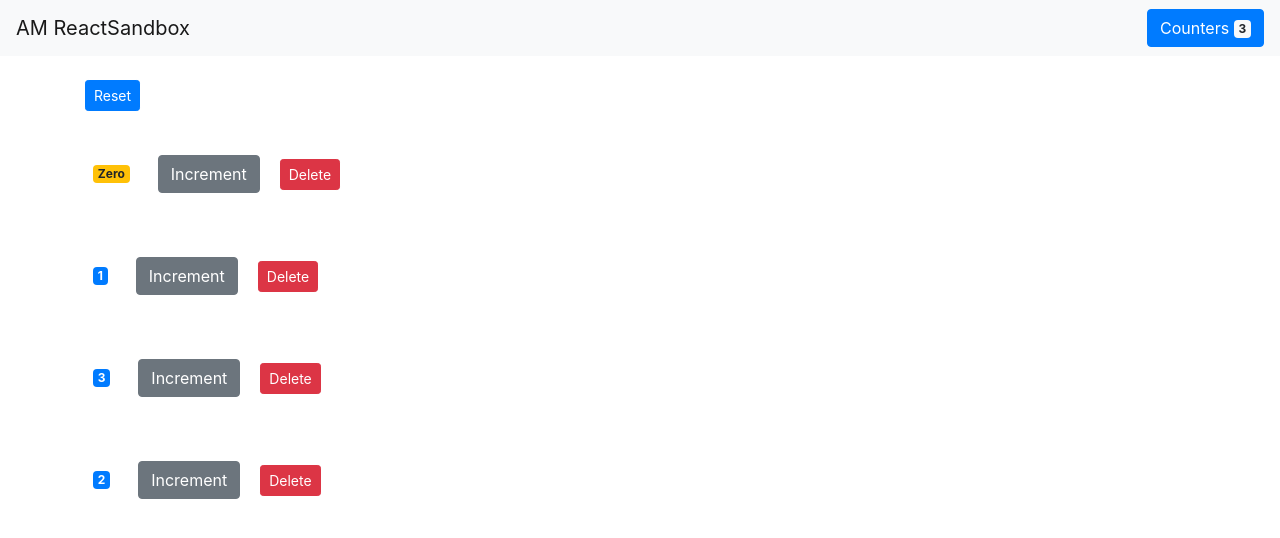
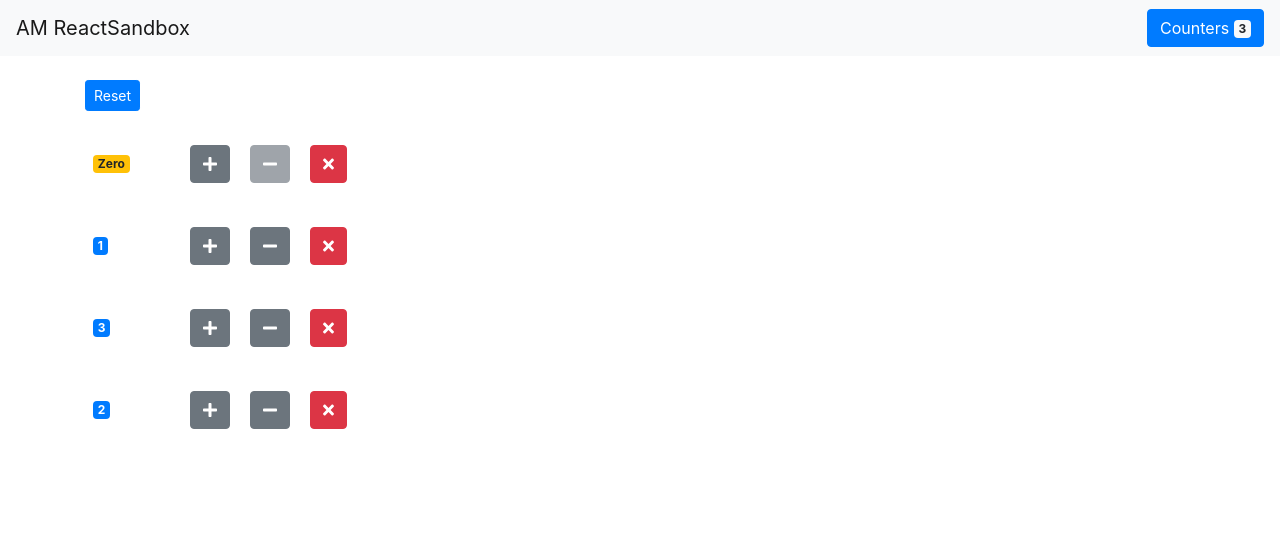
Before and after one commit to AlbertSigsbert/React-App, a React (Create React App) app: page / in a window 1280 px wide. Shown: the top 538 px of the page. Built offline with nearby package versions, Linux system fonts and the light colour scheme.

Commit message:
Added decrement and fontawesome

```diff
--- a/package.json
+++ b/package.json
@@ -3,6 +3,9 @@
   "version": "0.1.0",
   "private": true,
   "dependencies": {
+    "@fortawesome/fontawesome-svg-core": "^1.2.36",
+    "@fortawesome/free-solid-svg-icons": "^5.15.4",
+    "@fortawesome/react-fontawesome": "^0.1.16",
     "@testing-library/jest-dom": "^5.14.1",
     "@testing-library/react": "^11.2.7",
     "@testing-library/user-event": "^12.8.3",
--- a/src/App.js
+++ b/src/App.js
@@ -1,6 +1,10 @@
 import React from "react";
 import Navbar from "./components/navbar";
 import Counters from "./components/counters";
+import { library } from '@fortawesome/fontawesome-svg-core'
+import { faMinus, faPlus, faTimes } from '@fortawesome/free-solid-svg-icons'
+
+library.add(faMinus, faPlus, faTimes)
 class App extends React.Component {
   state = {
     counters: [
@@ -15,6 +19,13 @@ class App extends React.Component {
     const index = counters.indexOf(counter);
     counters[index] = { ...counter };
     counters[index].value++;
+    this.setState({ counters });
+  };
+  handleDecrement = (counter) => {
+    const counters = [...this.state.counters];
+    const index = counters.indexOf(counter);
+    counters[index] = { ...counter };
+    counters[index].value = counters[index].value > 0 ? counters[index].value - 1 : 0 ;
     this.setState({ counters });
   };
   handleReset = () => {
@@ -43,6 +54,7 @@ class App extends React.Component {
             counters={this.state.counters}
             onReset={this.handleReset}
             onIncrement={this.handleIncrement}
+            onDecrement={this.handleDecrement}
             onDelete={this.handleDelete}
           />
         </main>
--- a/src/components/counter.jsx
+++ b/src/components/counter.jsx
@@ -1,30 +1,52 @@
 import React from "react";
+import { FontAwesomeIcon } from '@fortawesome/react-fontawesome'
 
 class Counter extends React.Component {
   styles = {
-    margin: "20px",
+    margin: "10px",
   };
 
   render() {
     return (
       <div className="my-4">
+        <div className="row">
+          <div className="col-1 align-self-center">
             <span className={this.getSpanClasses()}>{this.formatCount()}</span>
+          </div>
+          <div className="col-11">
             <button
               onClick={() => this.props.onIncrement(this.props.counter)}
               style={this.styles}
               className="btn btn-secondary"
             >
-          Increment
+             <FontAwesomeIcon icon="plus" />
             </button>
 
             <button
+              onClick={() => this.props.onDecrement(this.props.counter)}
+              style={this.styles}
+              className={this.getDecrementBtnClasses()}
+            >
+             <FontAwesomeIcon icon="minus" />
+            </button>
+
+            <button
+              style={this.styles}
               onClick={() => this.props.onDelete(this.props.counter.id)}
-          className="btn btn-danger btn-sm"
+              className="btn btn-danger"
             >
-          Delete
+              <FontAwesomeIcon icon="times" />
             </button>
           </div>
+        </div>
+      </div>
     );
+  }
+
+  getDecrementBtnClasses() {
+    let classes = "btn btn-secondary ";
+    classes += this.props.counter.value === 0 ? "disabled" : "";
+    return classes;
   }
 
   getSpanClasses() {
--- a/src/components/counters.jsx
+++ b/src/components/counters.jsx
@@ -2,7 +2,7 @@ import React from "react";
 import Counter from "./counter";
 class Counters extends React.Component {
   render() {
-    const { onReset, counters, onIncrement, onDelete } = this.props;
+    const { onReset, counters, onIncrement, onDelete, onDecrement } = this.props;
     return (
       <div>
         <button onClick={onReset} className="btn btn-primary btn-sm mt-4">
@@ -12,6 +12,7 @@ class Counters extends React.Component {
           <Counter
             key={counter.id}
             onIncrement={onIncrement}
+            onDecrement={onDecrement}
             onDelete={onDelete}
             counter={counter}
           />
```
Also changed, not shown: 1 other file (tests, documents, lock files or other folders). Lines whose indentation alone changed are shown as unchanged.
